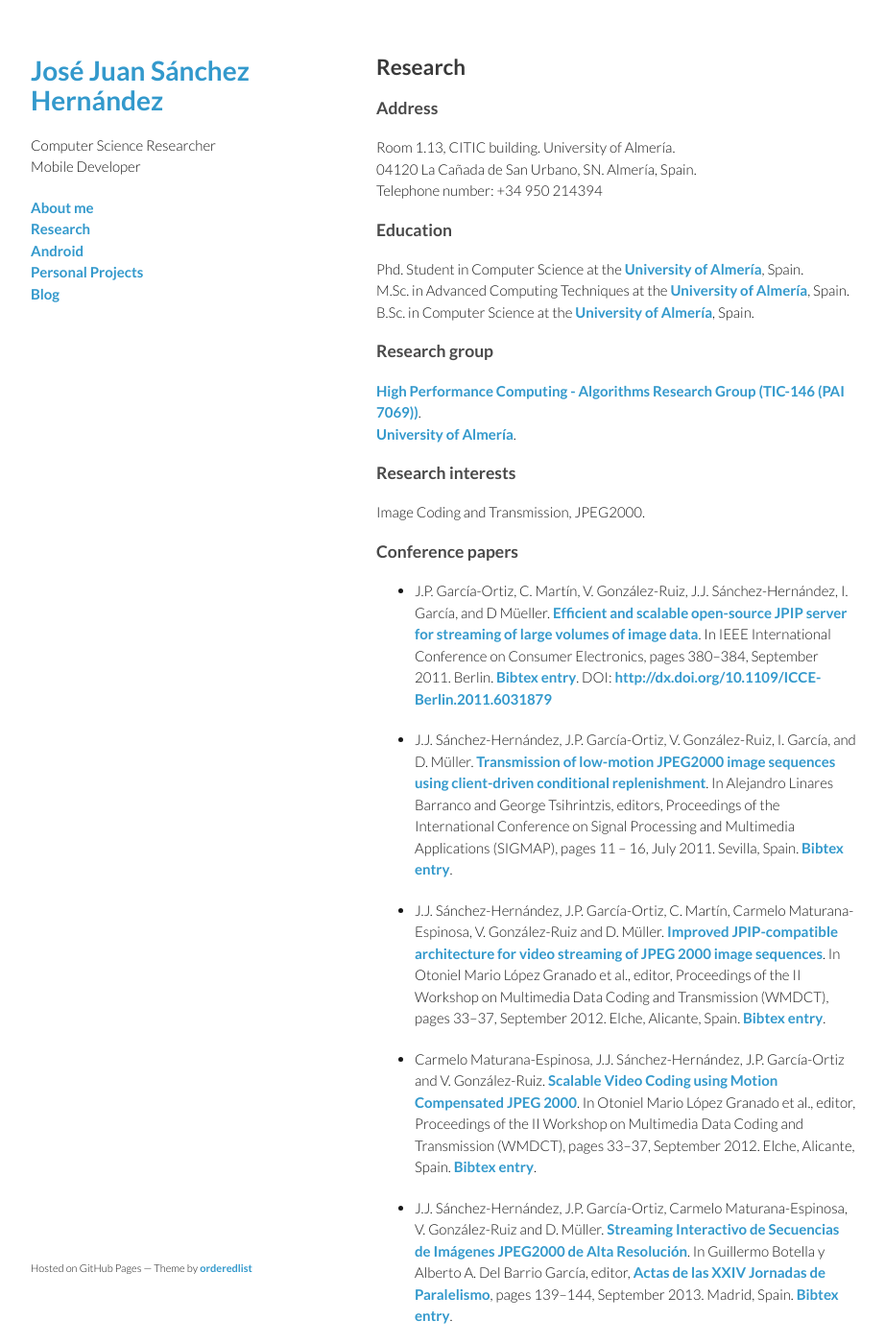
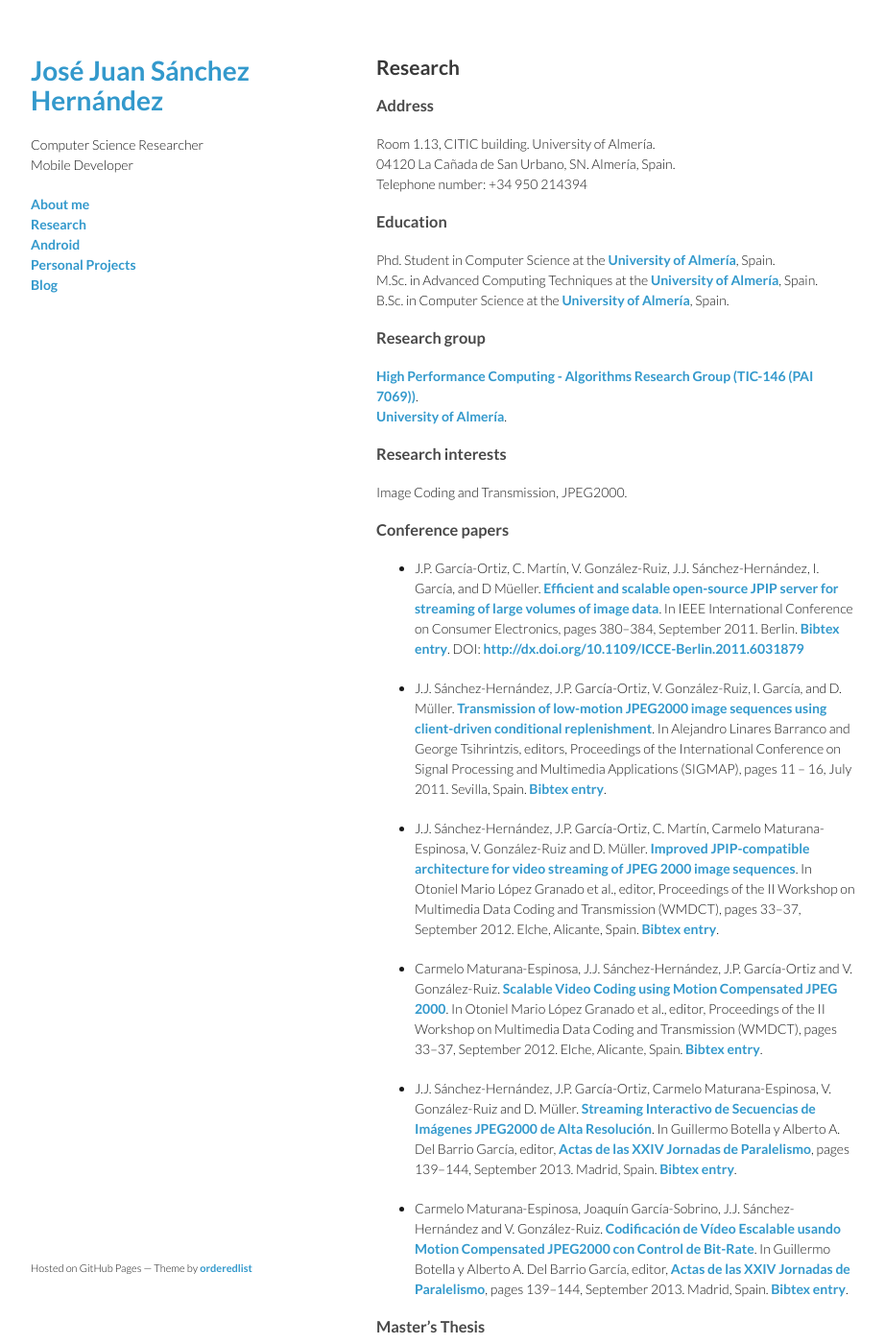
Before and after one commit to josejuansanchez/josejuansanchez.github.io, a Jekyll site: the page built from index.md, in a window 1280 px wide and 1400 px high. Shown: the whole window at 96% size, without its empty margins (178-1100 px from the left). Built offline with Jekyll 4.4.1, drawn with Linux system fonts in a browser that asks for light colours.

Commit message:
Update styles.css

```diff
--- a/stylesheets/styles.css
+++ b/stylesheets/styles.css
@@ -2,7 +2,7 @@
 
 body {
   padding:50px;
-  font:15px/1.5 Lato, "Helvetica Neue", Helvetica, Arial, sans-serif;
+  font:14px/1.5 Lato, "Helvetica Neue", Helvetica, Arial, sans-serif;
   color:#171717;
   font-weight:500;
 }
```
